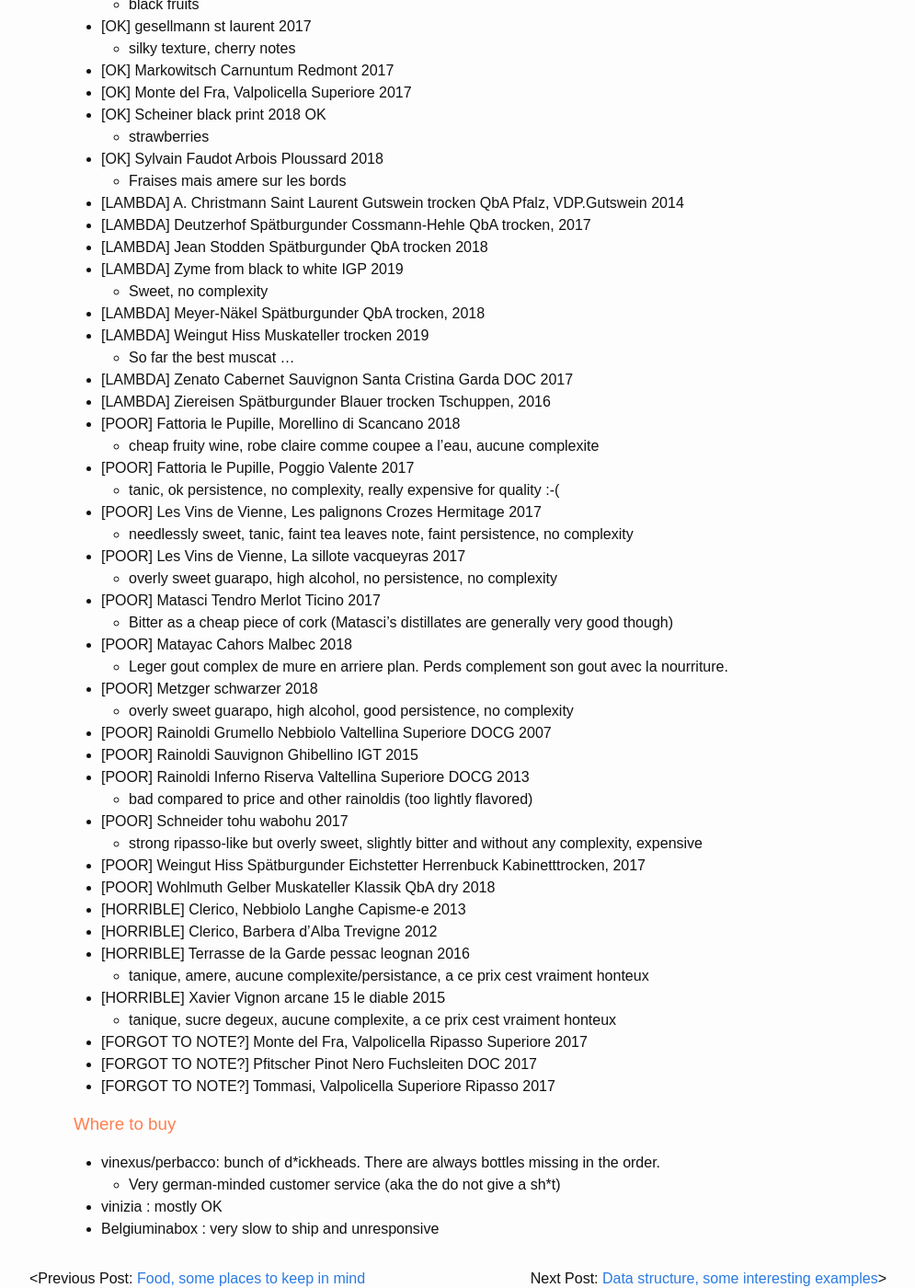
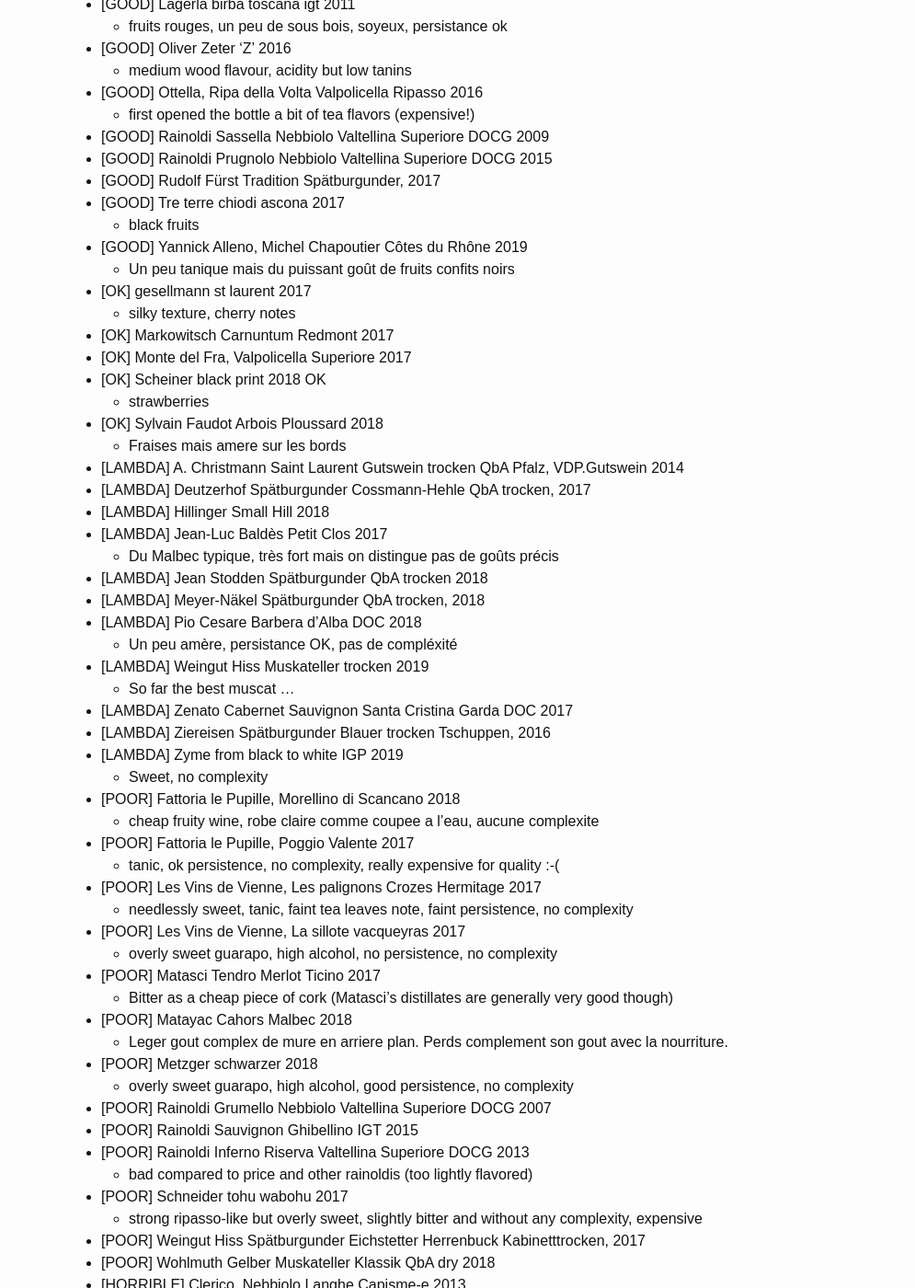
Before and after one commit to candide-guevara/candide-guevara.github.io, a Jekyll site: the page built from _posts/0000-00-00-list-of-spirits.md, in a window 1280 px wide and 1400 px high, scrolled down 2375 px. Shown: the whole window at 92% size, without its empty margins (142-1137 px from the left). Built offline with Jekyll 4.4.1, drawn with Linux system fonts in a browser that asks for light colours; some of the changed text lies outside the part shown.

Commit message:
update to wine and beer list

```diff
--- a/_posts/0000-00-00-list-of-spirits.md
+++ b/_posts/0000-00-00-list-of-spirits.md
@@ -44,16 +46,22 @@
 * [GOOD] Bertinchamps Blonde
   * Un peu comme la triple Karmeliet mais plus legere
 * [GOOD] Ermine (brasserie Lancelot)
+* [GOOD] Den Herberg Blonde
+  * Legère avec notes teh pastèque et miel
+  * Confusion avec Schelde Strandgaper ?
 * [GOOD] Jart-Elle Oude Kriek
   * J'aime bien les tanins, pas mal de matiere comme le fruit
 * [GOOD] Maenhout Koeketiene triple
   * Fruity start and then a caramel finish with a funny texture
 * [LAMBDA] Arever ambree double
 * [LAMBDA] Arever Chicon malte
+* [LAMBDA] Bastogne Pale Ale
 * [LAMBDA] Boon Oude Kriek
   * Un peu amere, bonnes notes d'epices
+* [LAMBDA] Dolle Brouwers Boskeun
 * [LAMBDA] De Ryck Speciale (non rien de special en fait)
 * [LAMBDA] De Leite Ma mere speciale
+  * [LAMBDA] De Leite Enfant terrible
 * [LAMBDA] Fort Lapin Hoplapin
 * [LAMBDA] Mort Subite Oude Kriek lambic
   * Too standard, acid but not texture nor volume
@@ -63,6 +71,8 @@
   * Trop sucree mais aucun corps
 * [BAD] Belgo Sapiens Blanche de Thines
   * Gout de savon sans le parfum que l'on attends d'une IPA
+* [BAD] Hoppy Madame En Stoemelings
+  * Goût complètement éteint
 * [BAD] Verheage Vichte Duchesse de Bourgogne
   * Melange de vinaigre et de glace a la vanille
 * [BAD] Verset Oud Bruin Oak
@@ -102,6 +112,8 @@
 * [GOOD] Rudolf Fürst Tradition Spätburgunder, 2017
 * [GOOD] Tre terre chiodi ascona 2017
   * black fruits
+* [GOOD] Yannick Alleno, Michel Chapoutier Côtes du Rhône 2019
+  * Un peu tanique mais du puissant goût de fruits confits noirs
 * [OK] gesellmann st laurent 2017
   * silky texture, cherry notes
 * [OK] Markowitsch Carnuntum Redmont 2017
@@ -112,14 +124,19 @@
   * Fraises mais amere sur les bords
 * [LAMBDA] A. Christmann Saint Laurent Gutswein trocken QbA Pfalz, VDP.Gutswein 2014
 * [LAMBDA] Deutzerhof Spätburgunder Cossmann-Hehle QbA trocken, 2017
+* [LAMBDA] Hillinger Small Hill 2018
+* [LAMBDA] Jean-Luc Baldès Petit Clos 2017
+  * Du Malbec typique, très fort mais on distingue pas de goûts précis
 * [LAMBDA] Jean Stodden Spätburgunder QbA trocken 2018
-* [LAMBDA] Zyme from black to white IGP 2019
-  * Sweet, no complexity
 * [LAMBDA] Meyer-Näkel Spätburgunder QbA trocken, 2018
+* [LAMBDA] Pio Cesare Barbera d'Alba DOC 2018
+  * Un peu amère, persistance OK, pas de compléxité
 * [LAMBDA] Weingut Hiss Muskateller trocken 2019
   * So far the best muscat ...
 * [LAMBDA] Zenato Cabernet Sauvignon Santa Cristina Garda DOC 2017
 * [LAMBDA] Ziereisen Spätburgunder Blauer trocken Tschuppen, 2016
+* [LAMBDA] Zyme from black to white IGP 2019
+  * Sweet, no complexity
 * [POOR] Fattoria le Pupille, Morellino di Scancano 2018
   * cheap fruity wine, robe claire comme coupee a l'eau, aucune complexite
 * [POOR] Fattoria le Pupille, Poggio Valente 2017
@@ -148,9 +165,11 @@
   * tanique, amere, aucune complexite/persistance, a ce prix cest vraiment honteux
 * [HORRIBLE] Xavier Vignon arcane 15 le diable 2015
   * tanique, sucre degeux, aucune complexite, a ce prix cest vraiment honteux
+
 * [FORGOT TO NOTE?] Monte del Fra, Valpolicella Ripasso Superiore 2017
 * [FORGOT TO NOTE?] Pfitscher Pinot Nero Fuchsleiten DOC 2017
 * [FORGOT TO NOTE?] Tommasi, Valpolicella Superiore Ripasso 2017
+* [FORGOT TO NOTE?] Elio Grasso Langhe Nebbiolo Gavarini 2019
 
 ### Where to buy
 
```
Also changed, not shown: other parts of _posts/0000-00-00-list-of-spirits.md (+2 -0 lines).
